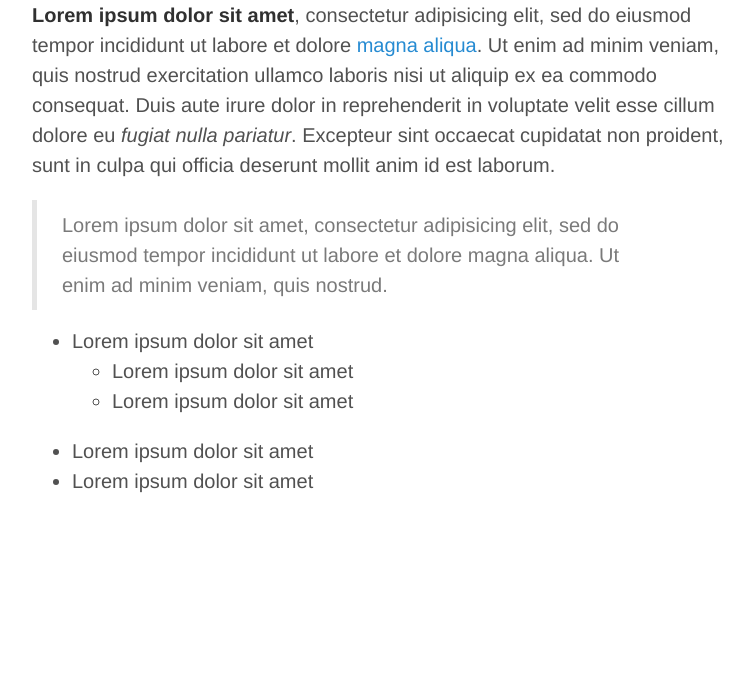
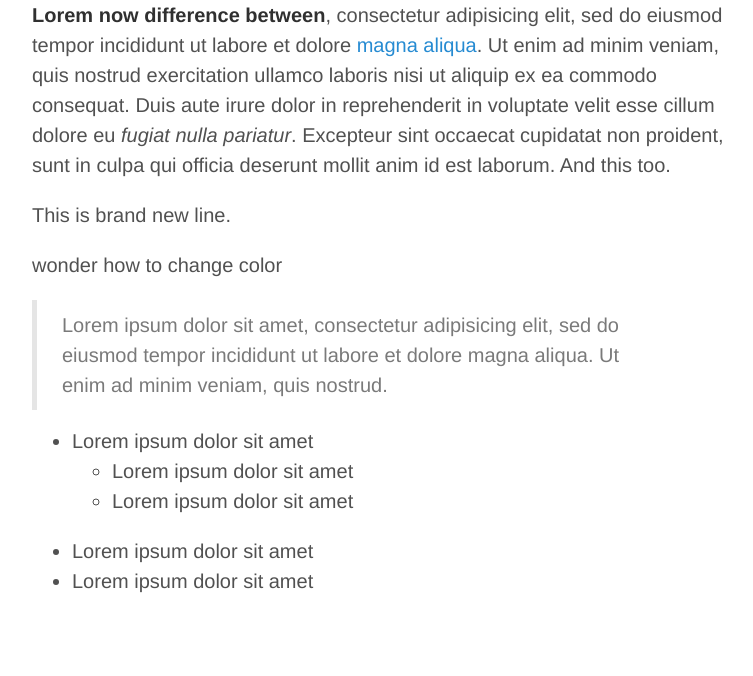
Before and after one commit to BryanSchuetz/culture-namer, a Jekyll site: the page built from about.md, in a window 1280 px wide. Shown: the part 590-1266 px from the top of the page, without its empty margins (248-1001 px from the left). Built offline with Jekyll 4.4.1, drawn with Linux system fonts in a browser that asks for light colours; Markdown is read by kramdown in place of the engine named in the settings; comment, search, counter and statistics services are not loaded; before the commit the page ends 1166 px from its top, so only the background shows below that.

Commit message:
mo better

```diff
--- a/_data/meta.yml
+++ b/_data/meta.yml
@@ -7,4 +7,4 @@ author:
   url:            http://distressignal.com
 github:
   repo:           https://github.com/BryanSchuetz/poole-frameless
-version: 0.1
+version:          0.1
--- a/about.md
+++ b/about.md
@@ -10,7 +10,10 @@ An About page! Look at that. With pretty permalinks turned on, Jekyll automagica
 
 ![](/assets/images/devs.jpg)
 
-**Lorem ipsum dolor sit amet**, consectetur adipisicing elit, sed do eiusmod tempor incididunt ut labore et dolore [magna aliqua](http://google.com). Ut enim ad minim veniam, quis nostrud exercitation ullamco laboris nisi ut aliquip ex ea commodo consequat. Duis aute irure dolor in reprehenderit in voluptate velit esse cillum dolore eu _fugiat nulla pariatur_. Excepteur sint occaecat cupidatat non proident, sunt in culpa qui officia deserunt mollit anim id est laborum.
+**Lorem now difference between**, consectetur adipisicing elit, sed do eiusmod tempor incididunt ut labore et dolore [magna aliqua](http://google.com). Ut enim ad minim veniam, quis nostrud exercitation ullamco laboris nisi ut aliquip ex ea commodo consequat. Duis aute irure dolor in reprehenderit in voluptate velit esse cillum dolore eu _fugiat nulla pariatur_. Excepteur sint occaecat cupidatat non proident, sunt in culpa qui officia deserunt mollit anim id est laborum. And this too.
+
+This is brand new line.
+<p>wonder how to change color</p>
 
 > Lorem ipsum dolor sit amet, consectetur adipisicing elit, sed do eiusmod tempor incididunt ut labore et dolore magna aliqua. Ut enim ad minim veniam, quis nostrud.
 
--- a/index.html
+++ b/index.html
@@ -2,8 +2,8 @@
 layout: default
 title: Home
 ---
-<h2>Could it really be that dumb. It works!</h2>
 <div class="posts">
+
   {% for post in paginator.posts %}
   <div class="post">
     <h1 class="post-title">
```
Also changed, not shown: _config.yml (line endings or trailing spaces).
